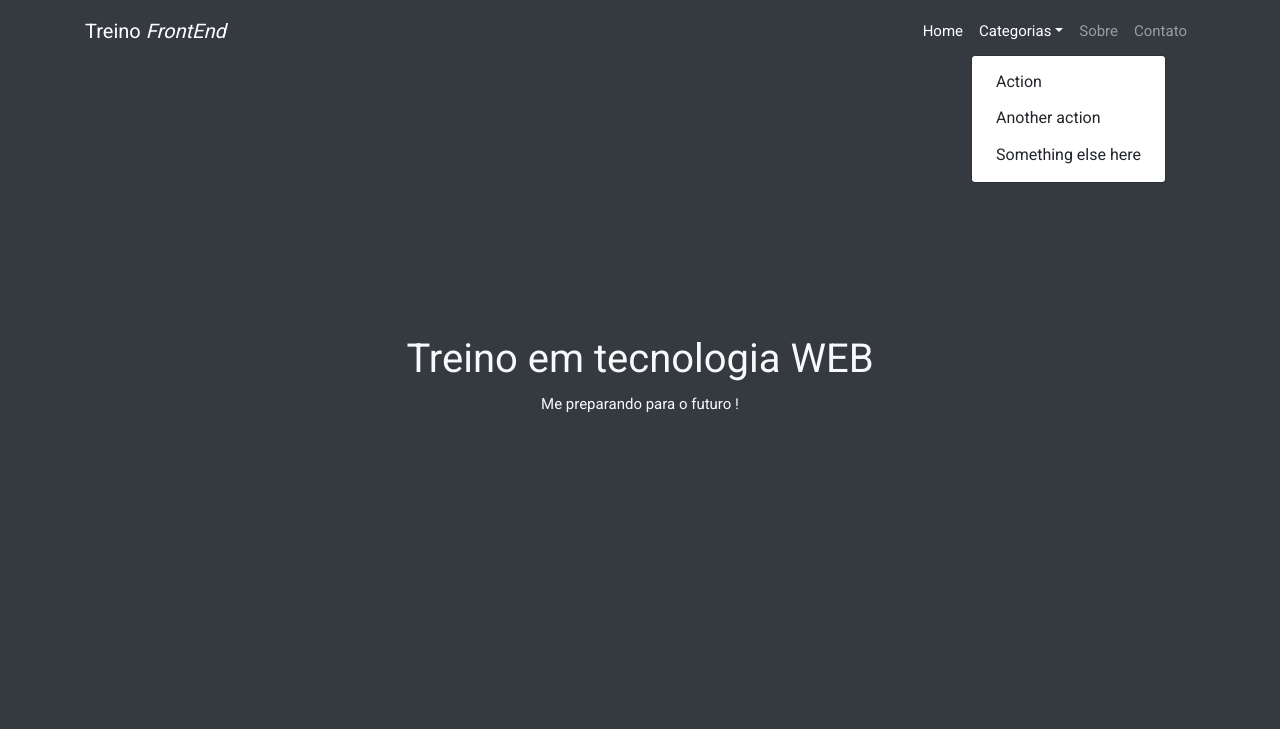
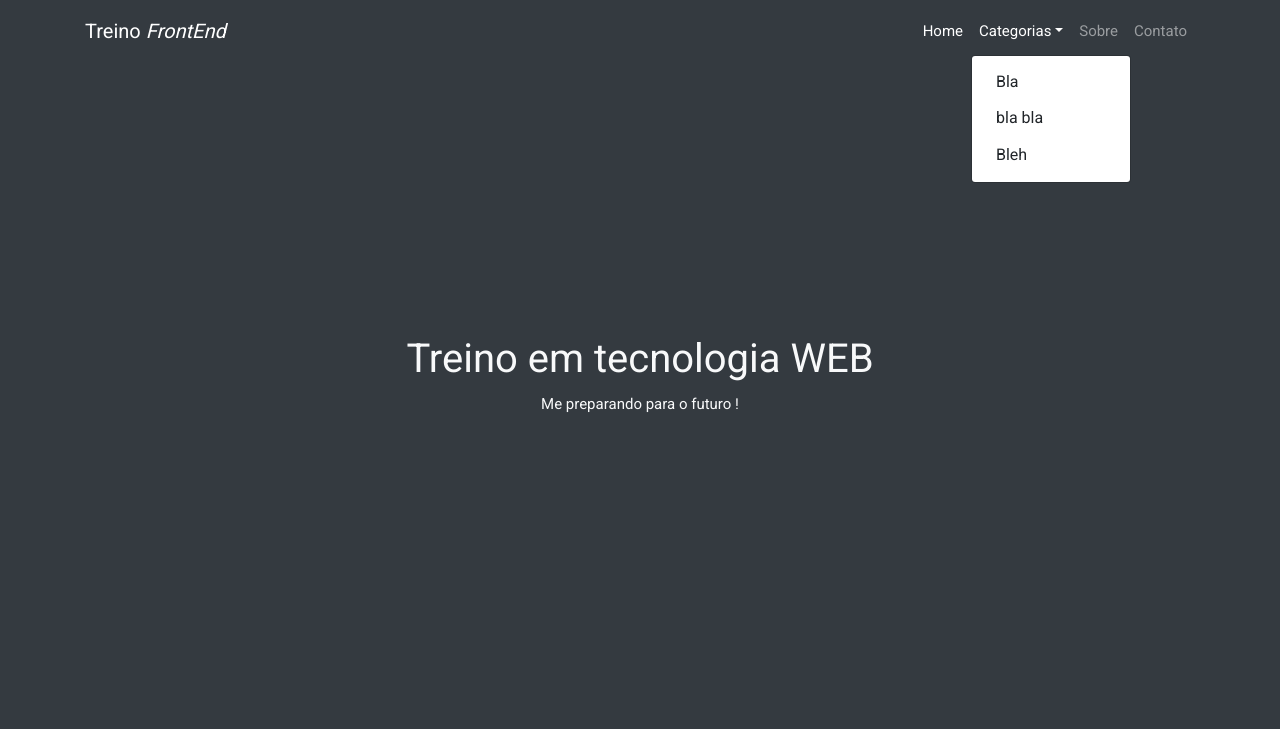
Before and after one commit to eduardoramos1/paralax.github.io, a plain HTML site: page index.html in a window 1280 px wide. Both pictures are taken after a click on the link "Categorias". Shown: the top 729 px of the page. Drawn offline with Linux system fonts and the light colour scheme.

Commit message:
Update index.html

```diff
--- a/index.html
+++ b/index.html
@@ -34,9 +34,9 @@
                             <a class="nav-link dropdown-toggle" id="menu_categoria" href="#"
                                 data-toggle="dropdown" aria-haspopup="true" aria-expanded="false">Categorias</a>
                             <div class="dropdown-menu" aria-labelledby="menu_categoria">
-                                <a class="dropdown-item" href="#">Action</a>
-                                <a class="dropdown-item" href="#">Another action</a>
-                                <a class="dropdown-item" href="#">Something else here</a>
+                                <a class="dropdown-item" href="#">Bla</a>
+                                <a class="dropdown-item" href="#">bla bla</a>
+                                <a class="dropdown-item" href="#">Bleh</a>
                             </div>
                         </li>
                         <li class="nav-item">
```
